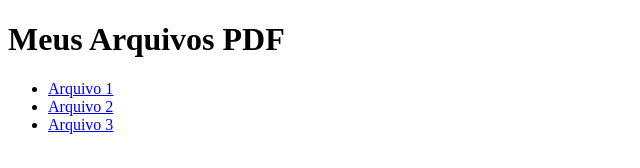
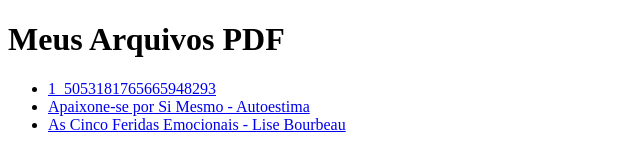
Before and after one commit to Rafaelsilva-bit/Site, a plain HTML site: page index.html in a window 1280 px wide. Shown: the whole page, without its empty margins (0-640 px from the left). Drawn offline with Linux system fonts and the light colour scheme.

Commit message:
Atualizando nomes corretos dos PDFs

```diff
--- a/index.html
+++ b/index.html
@@ -7,10 +7,10 @@
 </head>
 <body>
     <h1>Meus Arquivos PDF</h1>
-    <ul>
-    <li><a href="pdfs/1_5053181765665948293.pdf">Arquivo 1</a></li>
-    <li><a href="pdfs/apaixone- se por si mesmo_autoestima.pdf">Arquivo 2</a></li>
-    <li><a href="pdfs/as cinco feridas emocionais - lise bourbeau.pdf">Arquivo 3</a></li>
+<ul>
+    <li><a href="pdfs/1_5053181765665948293.pdf">1_5053181765665948293</a></li>
+    <li><a href="pdfs/apaixone- se por si mesmo_autoestima.pdf">Apaixone-se por Si Mesmo - Autoestima</a></li>
+    <li><a href="pdfs/as cinco feridas emocionais - lise bourbeau.pdf">As Cinco Feridas Emocionais - Lise Bourbeau</a></li>
 </ul>
 </body>
 </html>
```
